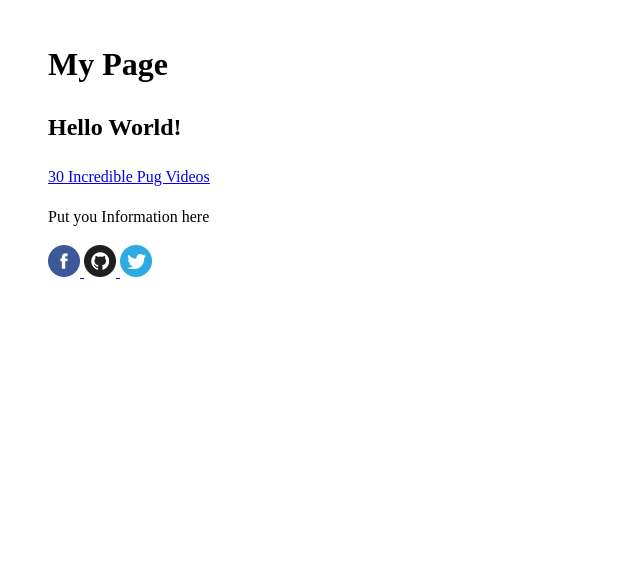
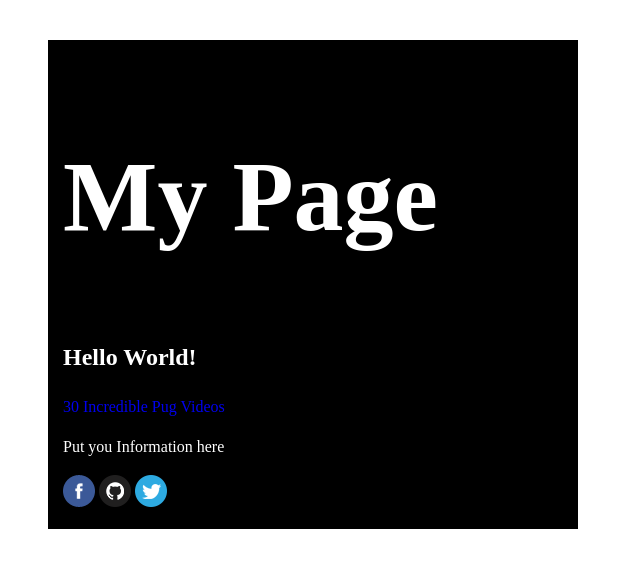
Before and after one commit to brodave318/appCodeProject1, a plain HTML site: page index.html in a window 1280 px wide. Shown: the whole page, without its empty margins (0-640 px from the left). Drawn offline with Linux system fonts and the light colour scheme.

Commit message:
Added custom CSS to Homepage

```diff
--- a/css/style.css
+++ b/css/style.css
@@ -1,5 +1,6 @@
 body {
   line-height: 1.5;
+  color: white;
 
   background-size: cover;
   background-position: center;
@@ -9,4 +10,14 @@ body {
 .container {
   width: 500px;
   margin: 40px;
+  background: black;
+  padding: 15px;
 }
+
+h1 {
+  font-size: 100px;
+}
+
+a {
+  text-decoration: none;
+}
```
